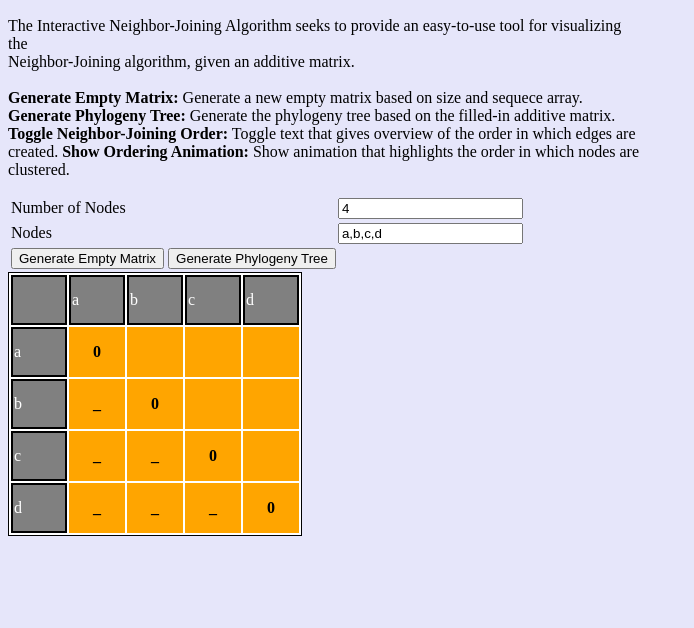
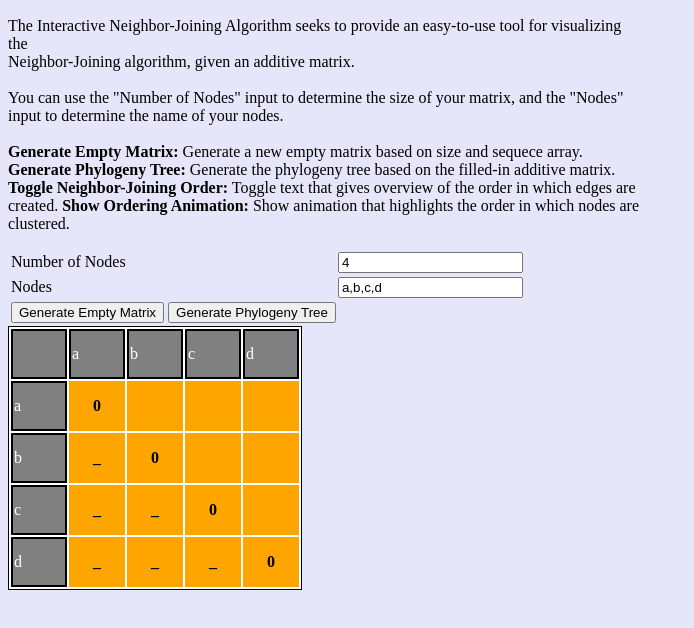
Before and after one commit to wchan4/interactive-neighbor-joining-algorithm, a plain HTML site: page index.html in a window 1280 px wide. Shown: the part 58-686 px from the top of the page, without its empty margins (0-694 px from the left). Drawn offline with nearby package versions, Linux system fonts and the light colour scheme.

Commit message:
brief desc

```diff
--- a/index.html
+++ b/index.html
@@ -24,6 +24,8 @@
             <h2>Interactive Neighbor Joining Algorithm</h2>
             <p>
             The Interactive Neighbor-Joining Algorithm seeks to provide an easy-to-use tool for visualizing the <br>Neighbor-Joining algorithm, given an additive matrix. <br> <br>
+            You can use the "Number of Nodes" input to determine the size of your matrix, and the "Nodes" input to determine the name of your nodes.
+            <br> <br>
             <b>Generate Empty Matrix:</b> Generate a new empty matrix based on size and sequece array. <br>
             <b>Generate Phylogeny Tree:</b> Generate the phylogeny tree based on the filled-in additive matrix. <br>
             <b>Toggle Neighbor-Joining Order:</b> Toggle text that gives overview of the order in which edges are created.
```
